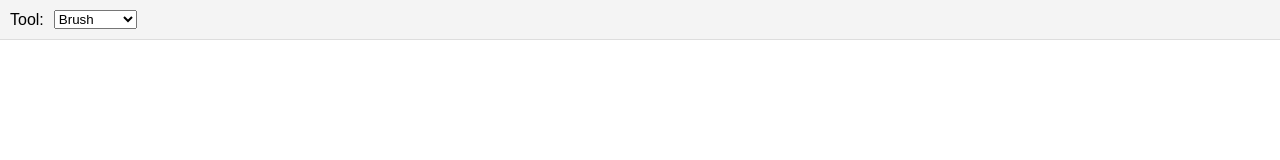
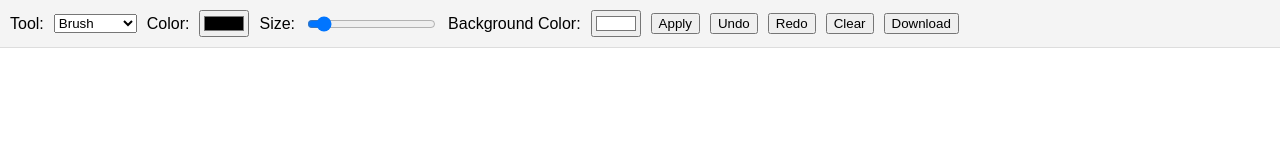
Before and after one commit to TWS-Python/SimpliDraw, a plain HTML site: page index.html in a window 1280 px wide. Drawn offline with Linux system fonts and the light colour scheme.

Commit message:
Update index.html

```diff
--- a/index.html
+++ b/index.html
@@ -17,4 +17,22 @@
       <option value="eraser">Eraser</option>
     </select>
 
-    <label for="brushColor
+    <label for="brushColor">Color:</label>
+    <input type="color" id="brushColor" value="#000000">
+
+    <label for="brushSize">Size:</label>
+    <input type="range" id="brushSize" min="1" max="50" value="5">
+
+    <label for="backgroundColor">Background Color:</label>
+    <input type="color" id="backgroundColor" value="#FFFFFF">
+    <button id="applyBackground">Apply</button>
+
+    <button id="undo">Undo</button>
+    <button id="redo">Redo</button>
+    <button id="clearCanvas">Clear</button>
+    <button id="downloadCanvas">Download</button>
+  </div>
+  <canvas id="drawingCanvas"></canvas>
+  <script src="script.js"></script>
+</body>
+</html>
```
